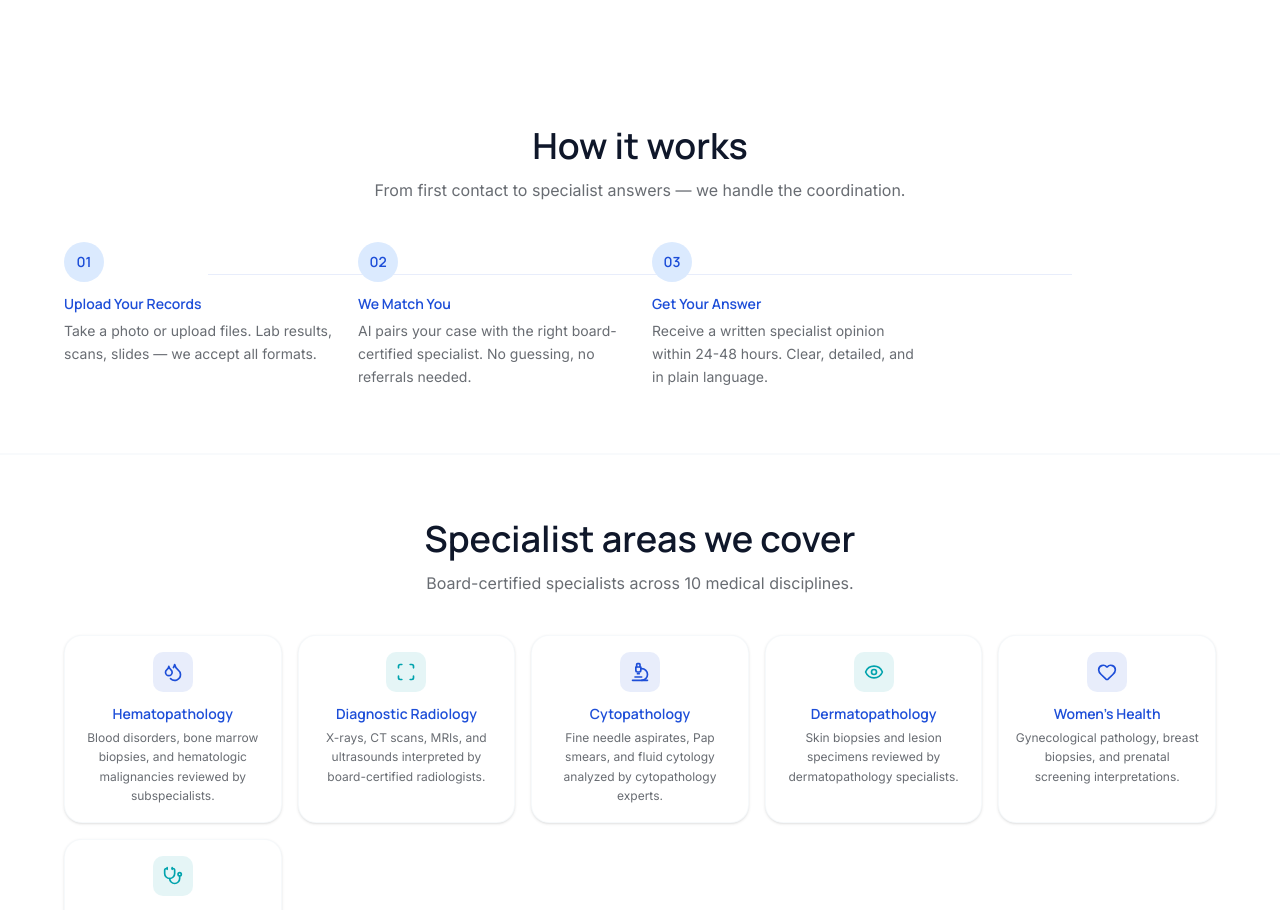
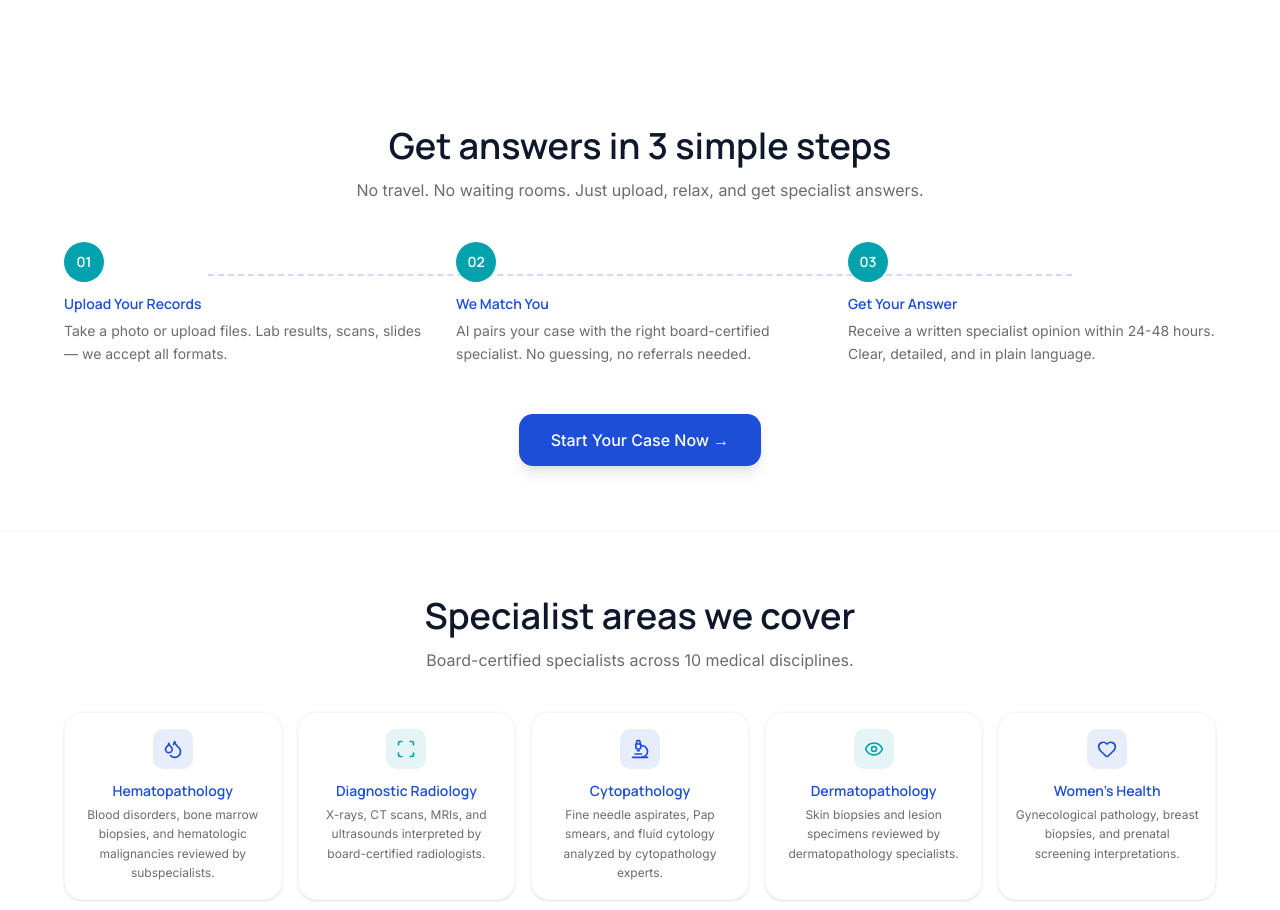
Before and after one commit to HassenShirdon/drBubalcare, a Next.js app: page / in a window 1280 px wide. Shown: the part 1500-2410 px from the top of the page. Built offline with nearby package versions, Linux system fonts and the light colour scheme; no server answers.

Commit message:
feat: reduce how-it-works to 3 steps with teal circles

```diff
--- a/components/landing-page/how-it-works.tsx
+++ b/components/landing-page/how-it-works.tsx
@@ -25,18 +25,18 @@ export default function HowItWorks() {
       <div className="max-w-7xl mx-auto px-6 md:px-16 space-y-10">
         <div className="text-center max-w-3xl mx-auto space-y-3">
           <h2 className="font-headline-lg text-2xl md:text-3xl lg:text-4xl font-semibold text-text-medical-black text-balance">
-            How it works
+            Get answers in 3 simple steps
           </h2>
           <p className="font-body-lg text-base text-on-surface-variant/80">
-            From first contact to specialist answers — we handle the coordination.
+            No travel. No waiting rooms. Just upload, relax, and get specialist answers.
           </p>
         </div>
 
-        <div className="grid grid-cols-1 md:grid-cols-4 gap-6 relative">
-          <div className="hidden md:block absolute top-8 left-[12.5%] right-[12.5%] h-px bg-clinical-navy/10" />
+        <div className="grid grid-cols-1 md:grid-cols-3 gap-6 relative">
+          <div className="hidden md:block absolute top-8 left-[12.5%] right-[12.5%] border-t-2 border-dashed border-clinical-navy/20" />
           {STEPS.map((step) => (
             <div key={step.num} className="relative text-center md:text-left">
-              <div className="w-10 h-10 rounded-full bg-evidence-blue-light flex items-center justify-center text-clinical-navy font-headline-md font-semibold text-sm mx-auto md:mx-0 relative z-10">
+              <div className="w-10 h-10 rounded-full bg-healing-teal flex items-center justify-center text-white font-headline-md font-semibold text-sm mx-auto md:mx-0 relative z-10">
                 {step.num}
               </div>
               <div className="mt-3">
@@ -50,6 +50,12 @@ export default function HowItWorks() {
             </div>
           ))}
         </div>
+
+        <div className="text-center mt-12">
+          <button className="bg-clinical-navy text-white rounded-xl px-8 py-3.5 font-medium shadow-lg hover:shadow-xl transition-shadow">
+            Start Your Case Now →
+          </button>
+        </div>
       </div>
     </motion.section>
   );
```
